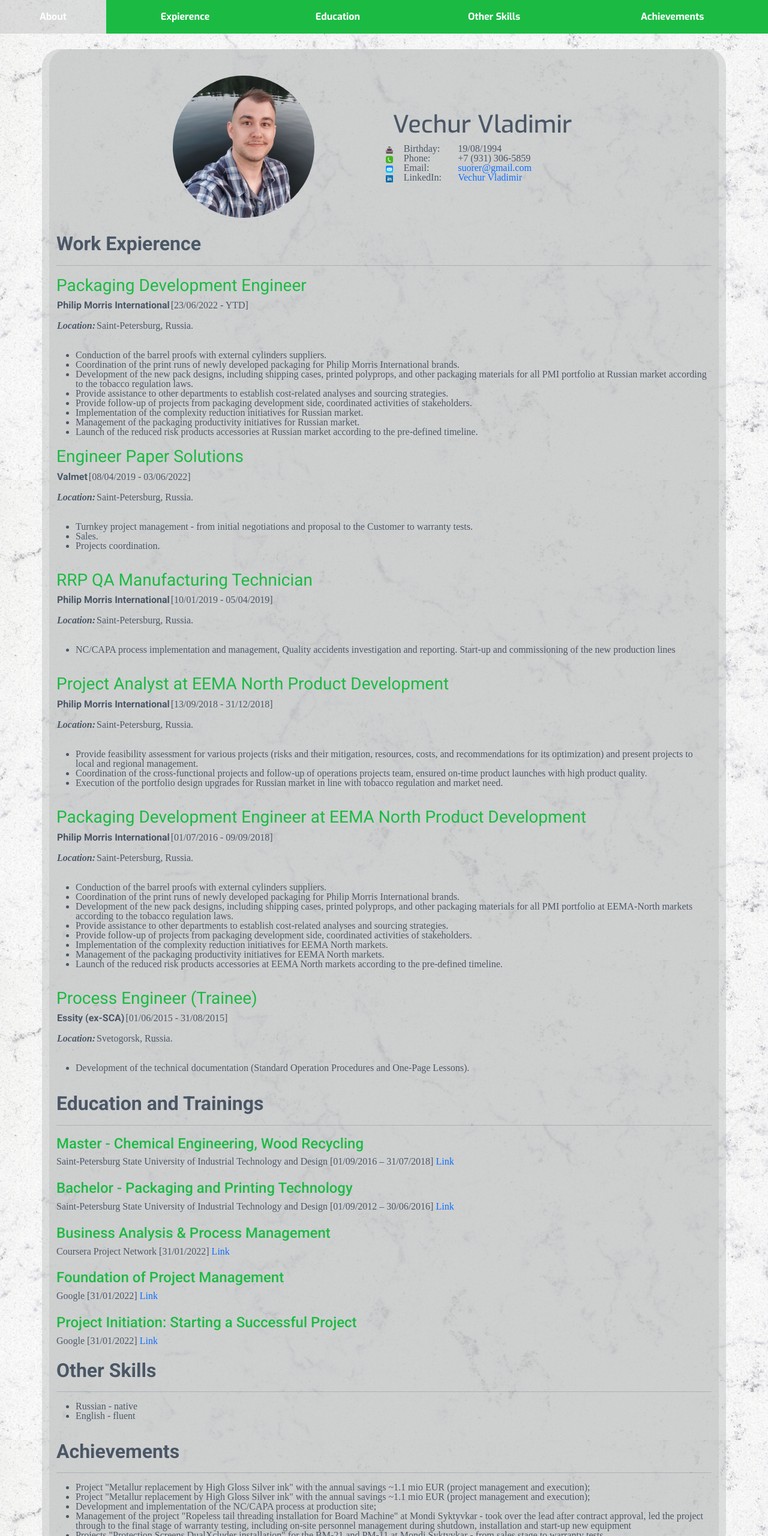
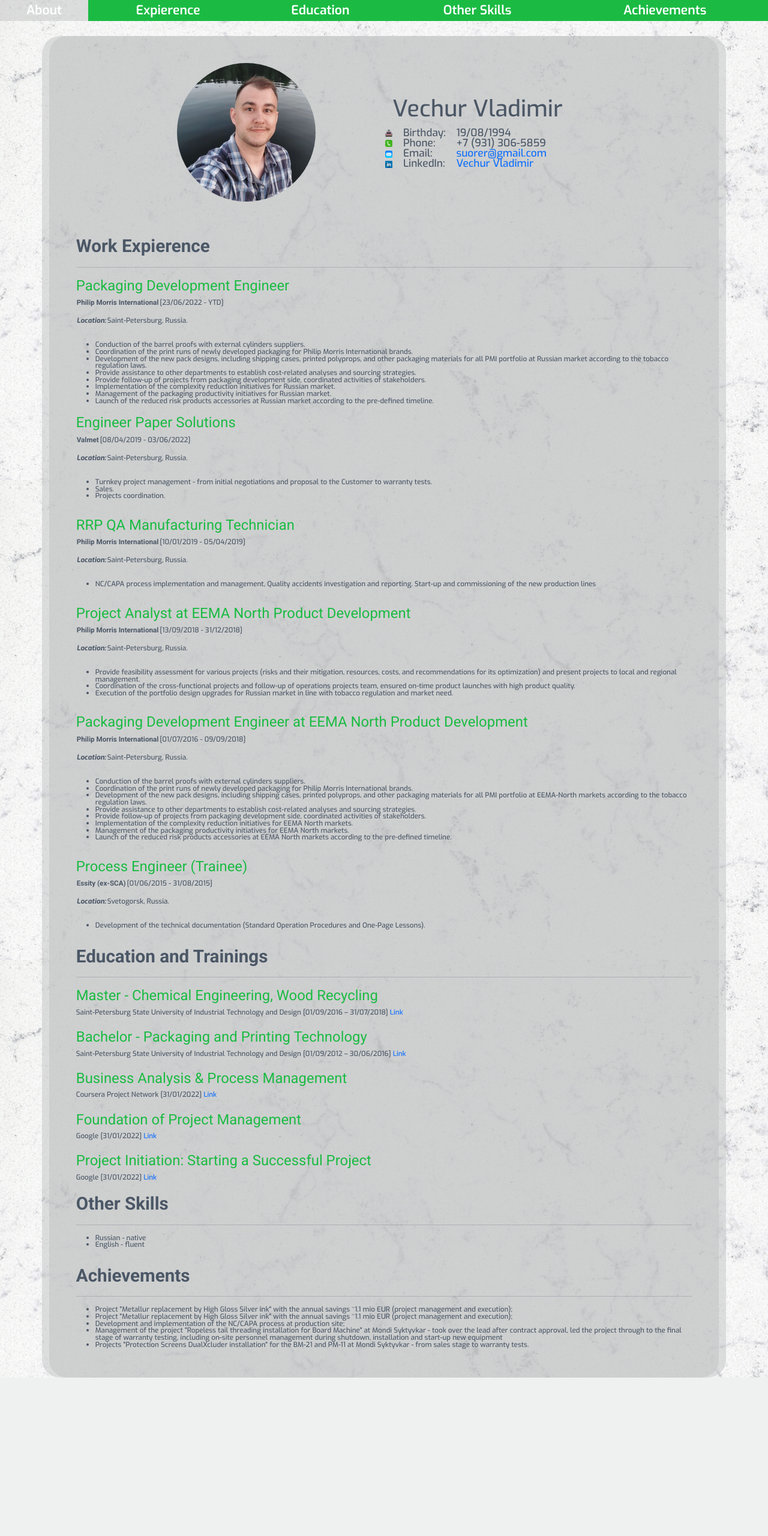
Before and after one commit to VlaVec/CV-page, a plain HTML site: page index.html in a window 1280 px wide. Shown: the top 2560 px of the page at 60% size. After the commit the page ends 2296 px from the top, so only its background shows below. Drawn offline with nearby package versions, Linux system fonts and the light colour scheme.

Commit message:
menu fix

```diff
--- a/css/style.css
+++ b/css/style.css
@@ -10,9 +10,9 @@ body {
     -moz-background-size: cover;
     -o-background-size: cover;
     background-size: cover;
-    font-family: 'Tai Heritage Pro', serif;
+    font-family: 'Exo', serif;
     font-weight: 400;
-    font-size: medium;
+    font-size: calc(8px + 4 * (100vw / 1400));
     font-weight: 500;
     color: rgb(75, 87, 102);
     line-height: 1.0;
@@ -22,7 +22,7 @@ body {
 
 /* Menu style */
 
-nav {
+ nav {
     max-width: 100%;
     margin-bottom: 2%;
 }
@@ -43,14 +43,17 @@ nav {
 }
 .navigation li a {
 	display: block;
-	padding: 20px 15px;
+	padding: 2% 1%;
 	color: #fff;
 	text-align: center;
     font-family: 'Exo', sans-serif;
-    font-weight: 700;
+    font-size: calc(12px + 10 * (100vw / 1400));
+    font-weight: 600;
     text-decoration: none;
 
 }
+
+
 
 /* Main part style */
 
@@ -74,6 +77,7 @@ main{
 .CV_header {
     display: flex;
     align-content: center;
+    font-size: 18px;
 }
 
 #top {
@@ -95,6 +99,7 @@ main{
     align-content: center center;
     align-items: center center;
     align-self: center center;
+    font-size: calc(9px + 9 * (100vw / 1400));
 }
 
 .row {
@@ -138,7 +143,7 @@ height: auto;
 
 #Descr {
     padding-left: 10px;
-} */
+}
 
 .maininfo {
     display: flex;
@@ -149,24 +154,24 @@ height: auto;
 
 h1 {
     font-family: 'Exo', sans-serif;
+    font-size: calc(16px + 24 * (100vw / 1400));
     font-weight: 500;
 
 }
 
 h2    {
     font-family: 'Roboto', sans-serif;
+    font-size: calc(15px + 16 * (100vw / 1400));
     font-weight: 700;
 
 }
 h3    {
     font-family: 'Roboto', sans-serif;
     font-weight: 400;
+    font-size: calc(12px + 13 * (100vw / 1400));
     color: #1bbb43;
 }
-h4      {
-    font-family: 'Roboto', sans-serif;
-    color: #1bbb43;
-}
+
 
 #Company {
     font-weight: 700;
@@ -190,3 +195,32 @@ h4      {
 a {
 text-decoration: none;
 }
+
+@media (max-width: 390px) {
+
+    .navigation li a {
+        font-size: calc(12px + (10 + 10 * 0.7) * ((100vw-390px) / 1400));
+    }
+
+    h1 {
+        font-size: calc(16px + (24 + 24 * 0.7) * ((100vw-390px) / 1400));
+
+    }
+
+    h2    {
+        font-size: calc(15px + (16 + 16 * 0.7) * ((100vw-390px) / 1400));
+    }
+
+    h3    {
+        font-size: calc(12px + (13 + 13 * 0.7) * ((100vw-390px) / 1400));
+    }
+
+    .col-6 {
+        font-size: calc(9px + (9 + 9 * 0.7) * ((100vw-390px) / 1400));
+    }
+
+    body {
+        font-size: calc(8px + (4 + 4 * 0.7) * ((100vw-390px) / 1400));
+    }
+
+}
--- a/index.html
+++ b/index.html
@@ -17,8 +17,7 @@
 </head>
 
 
-<body>
-    <div class="col">
+
     <nav class="navigation">
         <ul>
         <li><a href="#">About</a></li>
@@ -28,8 +27,8 @@
         <li><a href="#Achievements">Achievements</a></li>
         </ul>
     </nav>
-    </div>
 
+    <body>
     <div class="container">
     <main class="container">
     <header class="CV_header">
@@ -226,27 +225,27 @@
             <h2>Education and Trainings</h2>
     <hr>
             <div id="EdInfo">
-                <h4>Master - Chemical Engineering, Wood Recycling</h3>
+                <h3>Master - Chemical Engineering, Wood Recycling</h3>
                 Saint-Petersburg State University of Industrial Technology and Design [01/09/2016 – 31/07/2018]
                 <a href="https://gturp.spb.ru">Link</a>
             </div>
             <div id="EdInfo">
-                <h4>Bachelor - Packaging and Printing Technology</h4>
+                <h3>Bachelor - Packaging and Printing Technology</h3>
                 Saint-Petersburg State University of Industrial Technology and Design [01/09/2012 – 30/06/2016]
                 <a href="https://gturp.spb.ru">Link</a>
             </div>
                 <div id="EdInfo">
-                <h4>Business Analysis & Process Management</h4>
+                <h3>Business Analysis & Process Management</h3>
                 Coursera Project Network [31/01/2022]
             <a href="https://www.coursera.org/account/accomplishments/certificate/NLXHSMYLX67J">Link</a>
             </div>
             <div id="EdInfo">
-                <h4>Foundation of Project Management</h4>
+                <h3>Foundation of Project Management</h3>
                 Google [31/01/2022]
                 <a href="https://www.coursera.org/account/accomplishments/certificate/GHEFCHJT6QA6">Link</a>
             </div>
             <div id="EdInfo">
-                <h4>Project Initiation: Starting a Successful Project</h4>
+                <h3>Project Initiation: Starting a Successful Project</h3>
                 Google [31/01/2022]
                 <a href="https://www.coursera.org/account/accomplishments/certificate/SVP9BFMMPKU2">Link</a>
             </div>
```
